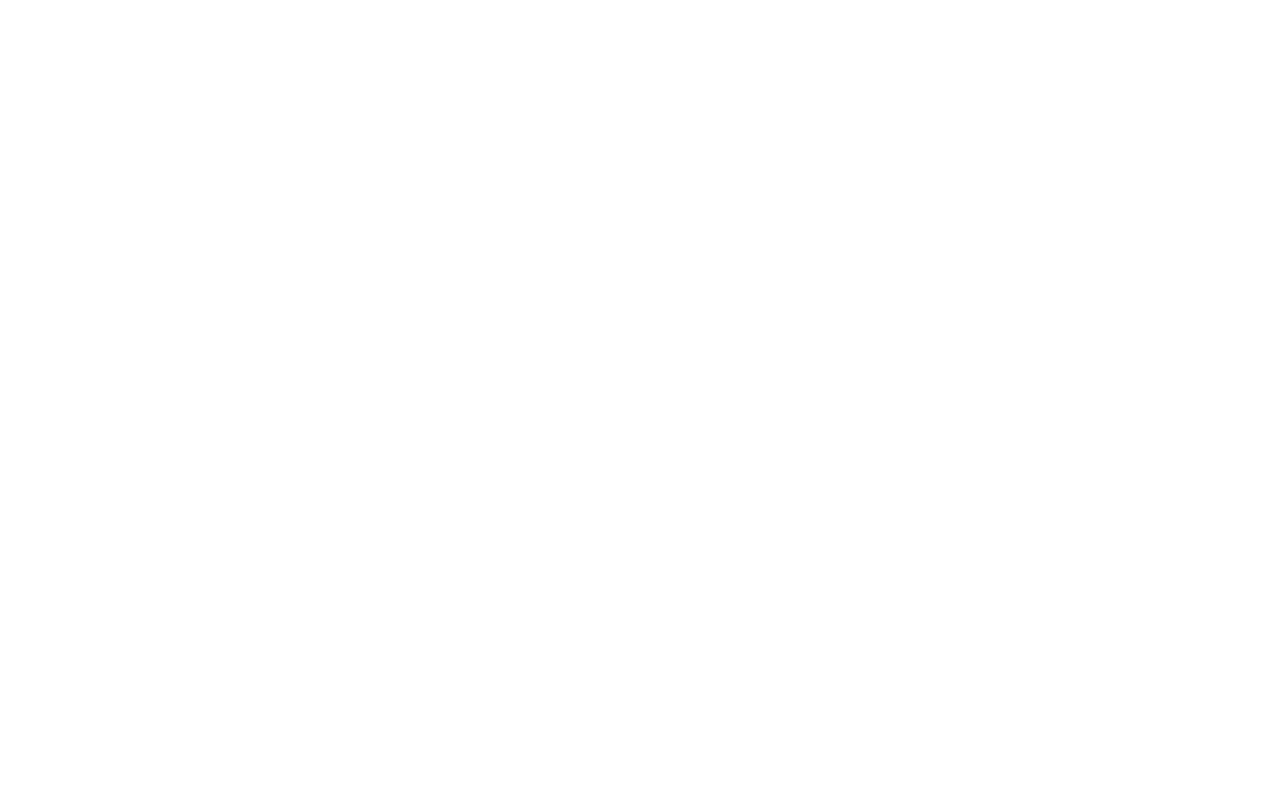
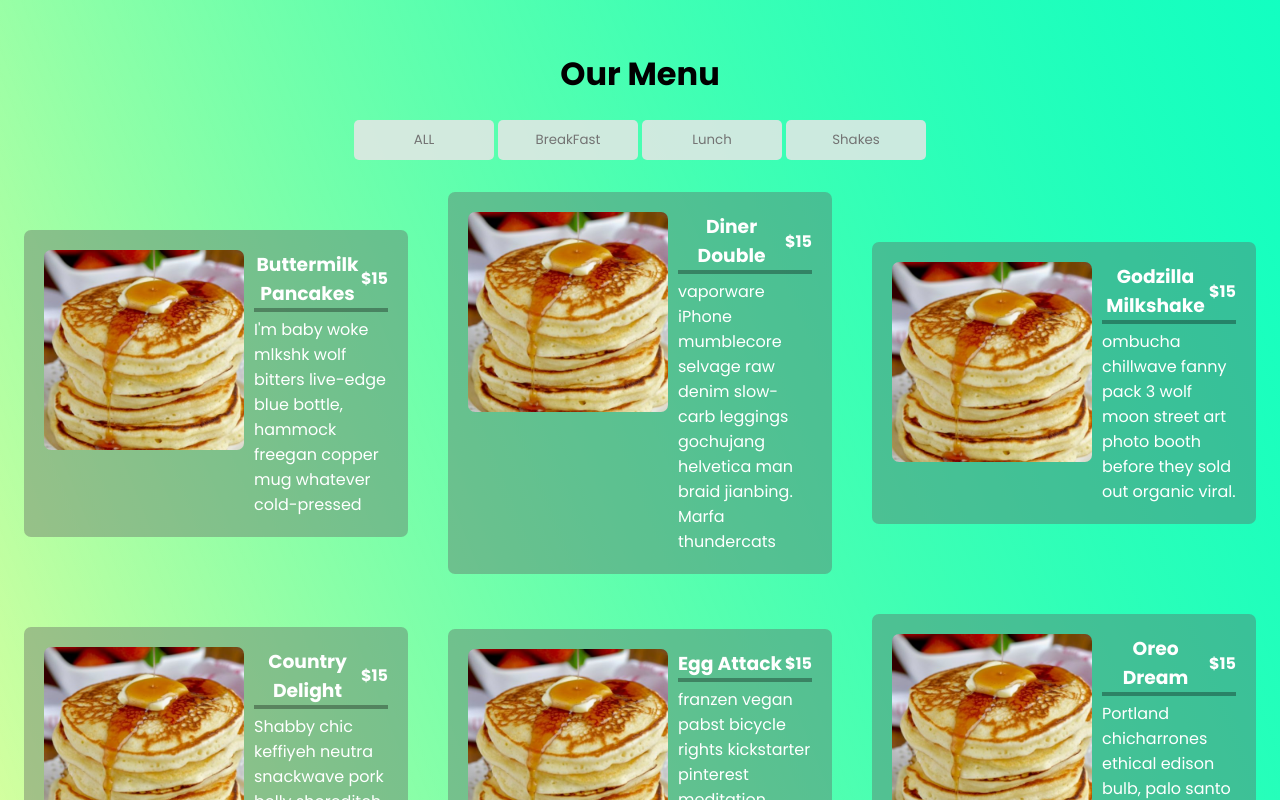
Before and after one commit to rohilpinto/react-menu-app, a React (Create React App) app: page / in a window 1280 px wide. Shown: the top 800 px of the page. Built offline with nearby package versions, Linux system fonts and the light colour scheme.

Commit message:
first commit

```diff
--- a/package.json
+++ b/package.json
@@ -3,6 +3,7 @@
   "version": "0.1.0",
   "private": true,
   "dependencies": {
+    "@material-ui/core": "^4.12.1",
     "@testing-library/jest-dom": "^5.11.4",
     "@testing-library/react": "^11.1.0",
     "@testing-library/user-event": "^12.1.10",
--- a/src/App.js
+++ b/src/App.js
@@ -1,11 +1,37 @@
 import React from "react";
-import data from "./data";
+import "./App.scss";
+
+import Grid from "@material-ui/core/Grid";
+import Container from "@material-ui/core/Container";
+import Data from "./Data.js";
+
+import Card from "./components/Card";
+import Navigation from "./components/Navigation";
 
 const App = () => {
-
   return (
     <div>
+      <div className="nav-container">
+        <div className="title-container">
+          <h1>Our Menu</h1>
+        </div>
 
+        <div className="nav">
+          <div className="btn">
+            <Navigation></Navigation>
+          </div>
+        </div>
+      </div>
+
+      <Container maxWidth="xl">
+        <Grid container direction="row" justifyContent="center" alignItems="center" className="grid-container" spacing={5}>
+          {Data.map((data) => (
+            <Grid item xs={12} sm={12} md={6} lg={4} key={data.id} className="grid-item">
+              <Card data={data}></Card>
+            </Grid>
+          ))}
+        </Grid>
+      </Container>
     </div>
   );
 };
--- /dev/null
+++ b/src/App.scss
@@ -0,0 +1,67 @@
+@use './scss/Fonts.scss';
+@use './scss/Variables.scss' as *;
+
+@use './scss/components/Card.scss';
+
+* {
+  padding: 0;
+  margin: 0;
+}
+
+@mixin buttonReset {
+  border: none;
+
+  padding: 10px;
+  margin: 2px;
+  font-family: $font-fam;
+}
+
+html,
+body {
+  height: 100%;
+  font-family: $font-fam;
+  background: $main-bg-clr;
+}
+
+img {
+  width: 200px;
+}
+
+.nav-container {
+  display: flex;
+  flex-direction: column;
+  // border: 2px solid #000;
+  align-items: center;
+  margin-bottom: 30px;
+
+  .title-container {
+    margin-top: 50px;
+  }
+
+  .nav {
+    display: flex;
+    width: 50%;
+    justify-content: space-evenly;
+    margin-top: 20px;
+    text-align: center;
+
+    .btn {
+      button {
+        @include buttonReset;
+        background: $navigation-bg-clr;
+        border-radius: $navigation-radius;
+        width: 140px;
+        color: $navigation-txt-clr;
+
+        &:hover {
+          background: darken($navigation-bg-clr, 5%);
+          color: white;
+        }
+      }
+    }
+  }
+}
+
+// .grid-container {
+//   margin-top: 20px !important;
+// }
--- /dev/null
+++ b/src/components/Card.js
@@ -0,0 +1,26 @@
+import React from "react";
+import Grid from "@material-ui/core/Grid";
+
+const Card = ({ data, children }) => {
+  // return <Grid item>{data.title}</Grid>;
+
+  console.log(data.image);
+  return (
+    <div className="card-container">
+      <div className="image">
+        <img src={data.image} alt={data.title} />
+      </div>
+      <div className="info">
+        <div className="info-title-container">
+          <h3>{data.title}</h3>
+          <h4>{data.price}</h4>
+        </div>
+        <div className="info-description-container">
+          <p>{data.description}</p>
+        </div>
+      </div>
+    </div>
+  );
+};
+
+export default Card;
--- /dev/null
+++ b/src/components/Navigation.js
@@ -0,0 +1,18 @@
+import React from "react";
+import NavigationItems from "./NavigationItems";
+
+const Navigation = () => {
+  return (
+    <div>
+      {NavigationItems.map((items, index) => {
+        return (
+          <button key={index} onClick={(e) => console.log(e.target)}>
+            {items.title}
+          </button>
+        );
+      })}
+    </div>
+  );
+};
+
+export default Navigation;
--- /dev/null
+++ b/src/components/NavigationItems.js
@@ -0,0 +1,16 @@
+const NavigationItems = [
+  {
+    title: "ALL",
+  },
+  {
+    title: "BreakFast",
+  },
+  {
+    title: "Lunch",
+  },
+  {
+    title: "Shakes",
+  },
+];
+
+export default NavigationItems;
--- a/src/data.js
+++ b/src/data.js
@@ -1,66 +1,77 @@
+import pancake from "../src/assets/pancake.jpg";
+
 const data = [
   {
-    id: 1,
+    id: "1",
     title: "Buttermilk Pancakes",
     price: "$15",
     description: "I'm baby woke mlkshk wolf bitters live-edge blue bottle, hammock freegan copper mug whatever cold-pressed",
-    image: "./assets/pancake.jpg",
+    image: pancake,
+    catagory: "breakfast",
   },
   {
-    id: 2,
+    id: "2",
     title: "Diner Double",
     price: "$15",
     description: "vaporware iPhone mumblecore selvage raw denim slow-carb leggings gochujang helvetica man braid jianbing. Marfa thundercats",
-    image: "./assets/pancake.jpg",
+    image: pancake,
+    catagory: "lunch",
   },
   {
-    id: 3,
+    id: "3",
     title: "Godzilla Milkshake",
     price: "$15",
     description: "ombucha chillwave fanny pack 3 wolf moon street art photo booth before they sold out organic viral.",
-    image: "./assets/pancake.jpg",
+    image: pancake,
+    catagory: "shakes",
   },
   {
-    id: 4,
+    id: "4",
     title: "Country Delight",
     price: "$15",
     description: "Shabby chic keffiyeh neutra snackwave pork belly shoreditch. Prism austin mlkshk truffaut",
-    image: "./assets/pancake.jpg",
+    image: pancake,
+    catagory: "breakfast",
   },
   {
-    id: 5,
+    id: "5",
     title: "Egg Attack	",
     price: "$15",
     description: "franzen vegan pabst bicycle rights kickstarter pinterest meditation farm-to-table 90's pop-up",
-    image: "./assets/pancake.jpg",
+    image: pancake,
+    catagory: "lunch",
   },
   {
-    id: 6,
+    id: "6",
     title: "Oreo Dream",
     price: "$15",
     description: "Portland chicharrones ethical edison bulb, palo santo craft beer chia heirloom iPhone everyday",
-    image: "./assets/pancake.jpg",
+    image: pancake,
+    catagory: "shakes",
   },
   {
-    id: 7,
+    id: "7",
     title: "Bacon Overflow",
     price: "$15",
     description: "carry jianbing normcore freegan. Viral single-origin coffee live-edge, pork belly cloud bread iceland put a bird",
-    image: "./assets/pancake.jpg",
+    image: pancake,
+    catagory: "breakfast",
   },
   {
-    id: 8,
+    id: "8",
     title: "American Classic",
     price: "$15",
     description: "on it tumblr kickstarter thundercats migas everyday carry squid palo santo leggings. Food truck truffaut",
-    image: "./assets/pancake.jpg",
+    image: pancake,
+    catagory: "lunch",
   },
   {
-    id: 9,
+    id: "9",
     title: "Quarantine Buddy",
     price: "$15",
     description: "skateboard fam synth authentic semiotics. Live-edge lyft af, edison bulb yuccie crucifix microdosing.",
-    image: "./assets/pancake.jpg",
+    image: pancake,
+    catagory: "shakes",
   },
 ];
 
--- /dev/null
+++ b/src/scss/Fonts.scss
@@ -0,0 +1,3 @@
+// font-import
+
+@import url("https://fonts.googleapis.com/css2?family=Poppins:wght@300;400;500;700&display=swap");
--- /dev/null
+++ b/src/scss/Variables.scss
@@ -0,0 +1,20 @@
+// fonts
+
+$font-fam: "Poppins", sans-serif;
+
+// colors
+
+// navigation button
+
+$navigation-bg-clr: rgba(231, 231, 231, 0.85);
+$navigation-radius: 5px;
+$navigation-txt-clr: #737373;
+
+
+//  card
+
+$card-radius: 7px;
+
+//  body
+
+$main-bg-clr: linear-gradient(248.28deg, #0cffc5 -10.93%, rgba(223, 255, 29, 0.25) 109.33%);
--- /dev/null
+++ b/src/scss/components/Card.scss
@@ -0,0 +1,67 @@
+@use '../Variables.scss' as *;
+
+.card-container {
+  max-width: 700px;
+
+  padding: 20px;
+
+  text-align: center;
+
+  display: flex;
+  justify-content: center;
+  align-items: flex-start;
+
+  flex-wrap: nowrap;
+  background: rgba(95, 95, 95, 0.39);
+  margin: auto;
+  border-radius: $card-radius;
+  // padding: 20px;
+
+  .image {
+    width: 200px;
+    display: flex;
+    align-items: center;
+
+    img {
+      border-radius: $card-radius;
+      object-fit: cover;
+    }
+  }
+  .info {
+    width: 500px;
+    margin-left: 10px;
+    color: white;
+    .info-title-container {
+      display: flex;
+      justify-content: space-between;
+      align-items: center;
+      border-bottom: solid 4px rgba(0, 0, 0, 0.322);
+      margin-bottom: 5px;
+    }
+
+    .info-description-container {
+      // border: 1px solid #000;
+      text-align: left;
+    }
+  }
+}
+
+@media screen and (max-width: 500px) {
+  .card-container {
+    max-width: 800px;
+
+    padding: 20px;
+
+    text-align: center;
+
+    display: flex;
+    justify-content: center;
+    align-items: center;
+
+    flex-wrap: wrap;
+    background: rgba(95, 95, 95, 0.39);
+    margin: auto;
+    border-radius: $card-radius;
+    // padding: 20px;
+  }
+}
```
Also changed, not shown: public/robots.txt, src/assets/pancake.jpg, 1 other file (tests, documents, lock files or other folders).
